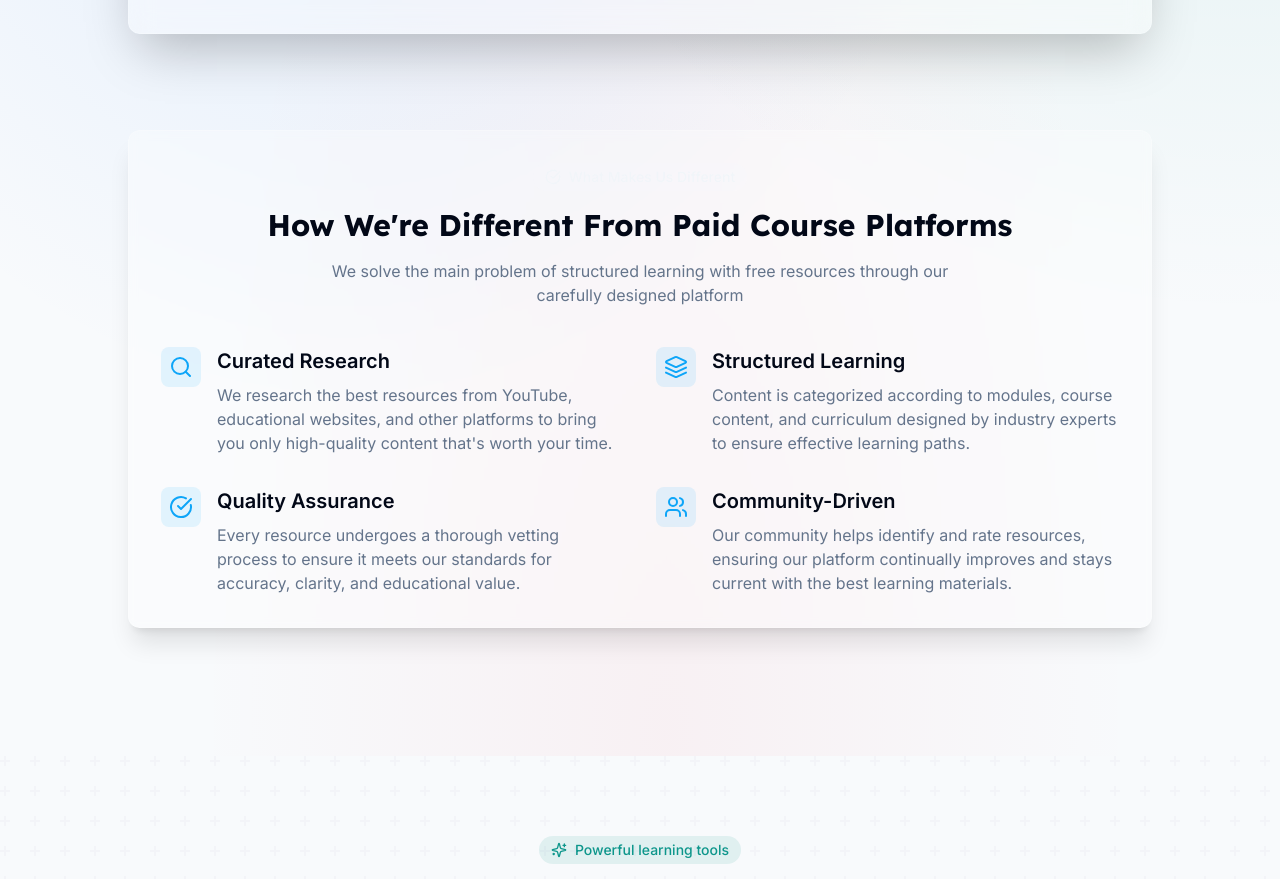
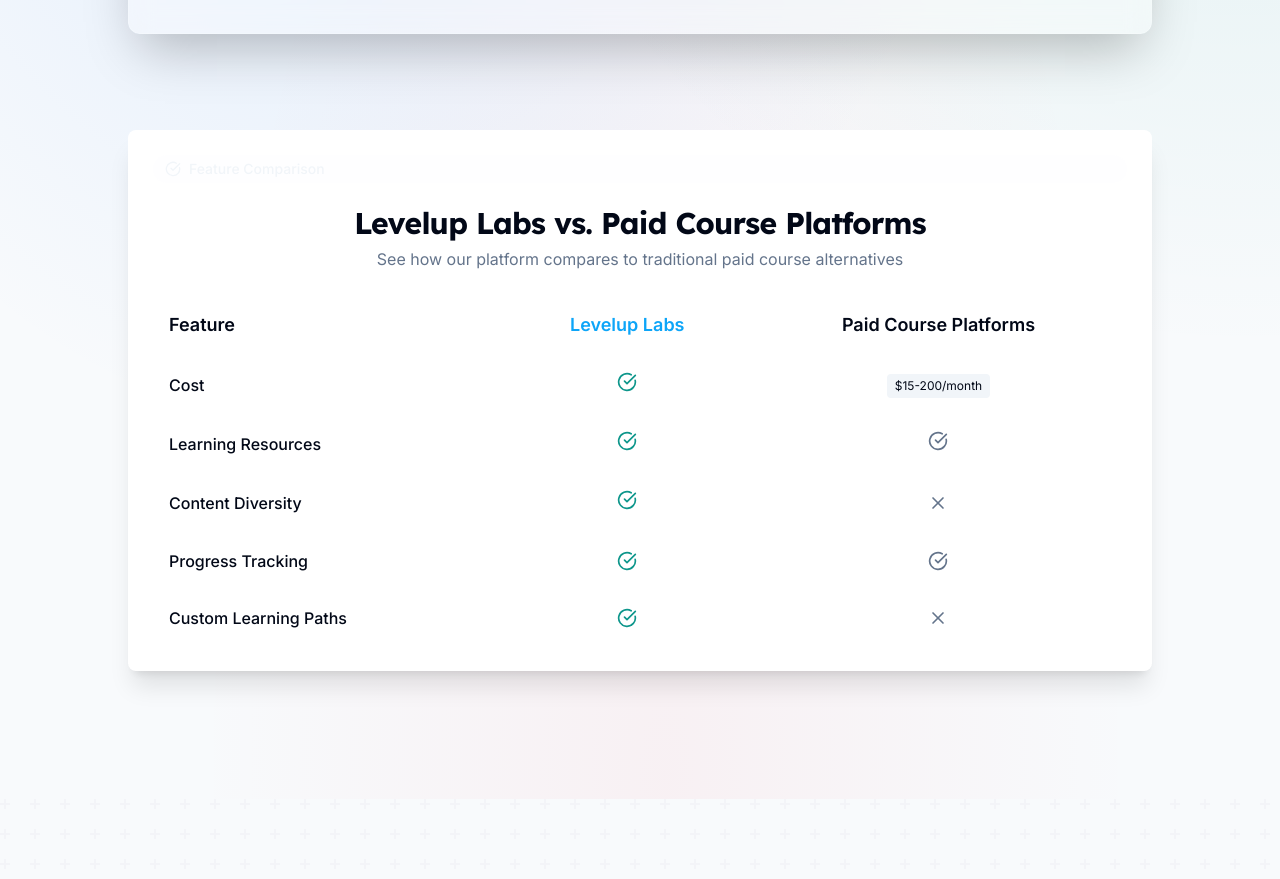
Before and after one commit to levelup4566/Levelup-Labs45667, a React (Vite) app: page / in a window 1280 px wide. Shown: the part 1140-2019 px from the top of the page. Built offline with nearby package versions, Linux system fonts and the light colour scheme.

Commit message:
Implement table for comparison
Implements a table to display differences.

```diff
--- a/src/components/home/Hero.tsx
+++ b/src/components/home/Hero.tsx
@@ -1,8 +1,10 @@
 
 import React from 'react';
 import { Button } from '@/components/ui/button';
-import { ArrowRight, BookOpen, Users, Star, Sparkles, Search, Layers, CheckCircle } from 'lucide-react';
+import { ArrowRight, BookOpen, Users, Star, Sparkles, Search, Layers, CheckCircle, X } from 'lucide-react';
 import { Link } from 'react-router-dom';
+import { Card, CardContent, CardHeader, CardTitle } from '@/components/ui/card';
+import { Tooltip, TooltipContent, TooltipProvider, TooltipTrigger } from '@/components/ui/tooltip';
 
 const Hero = () => {
   return (
@@ -74,70 +76,117 @@ const Hero = () => {
           </div>
         </div>
 
-        {/* New section: What makes us different */}
+        {/* Comparison table section */}
         <div className="max-w-5xl mx-auto mt-24 relative">
-          <div className="glass-card rounded-xl p-8 backdrop-blur-sm border border-white/20 shadow-xl animate-fade-in" style={{ animationDelay: "0.6s" }}>
-            <div className="text-center mb-10">
+          <Card className="glass-card backdrop-blur-sm border border-white/20 shadow-xl animate-fade-in" style={{ animationDelay: "0.6s" }}>
+            <CardHeader className="text-center">
               <div className="inline-flex items-center px-3 py-1 mb-4 rounded-full bg-secondary/10 text-secondary text-sm font-medium">
                 <CheckCircle className="h-4 w-4 mr-2" />
-                <span>What Makes Us Different</span>
+                <span>Feature Comparison</span>
               </div>
-              <h2 className="text-3xl font-bold mb-4 font-display">How We're Different From Paid Course Platforms</h2>
+              <CardTitle className="text-3xl font-bold mb-4 font-display">Levelup Labs vs. Paid Course Platforms</CardTitle>
               <p className="text-muted-foreground max-w-2xl mx-auto">
-                We solve the main problem of structured learning with free resources through our carefully designed platform
+                See how our platform compares to traditional paid course alternatives
               </p>
-            </div>
+            </CardHeader>
 
-            <div className="grid grid-cols-1 md:grid-cols-2 gap-8">
-              <div className="flex items-start gap-4">
-                <div className="flex-shrink-0 p-2 rounded-lg bg-primary/10">
-                  <Search className="h-6 w-6 text-primary" />
-                </div>
-                <div>
-                  <h3 className="font-semibold text-xl mb-2">Curated Research</h3>
-                  <p className="text-muted-foreground">
-                    We research the best resources from YouTube, educational websites, and other platforms to bring you only high-quality content that's worth your time.
-                  </p>
-                </div>
+            <CardContent>
+              <div className="overflow-x-auto">
+                <table className="w-full border-collapse">
+                  <thead>
+                    <tr className="border-b border-white/20">
+                      <th className="text-left p-4 font-semibold text-lg">Feature</th>
+                      <th className="p-4 font-semibold text-lg text-primary">Levelup Labs</th>
+                      <th className="p-4 font-semibold text-lg">Paid Course Platforms</th>
+                    </tr>
+                  </thead>
+                  <tbody>
+                    <tr className="border-b border-white/10">
+                      <td className="p-4 font-medium">Cost</td>
+                      <td className="p-4 text-center">
+                        <TooltipProvider>
+                          <Tooltip>
+                            <TooltipTrigger>
+                              <CheckCircle className="h-5 w-5 text-accent mx-auto" />
+                            </TooltipTrigger>
+                            <TooltipContent>
+                              <p>Completely free!</p>
+                            </TooltipContent>
+                          </Tooltip>
+                        </TooltipProvider>
+                      </td>
+                      <td className="p-4 text-center">
+                        <span className="inline-flex items-center justify-center px-2 py-1 rounded bg-muted text-xs">$15-200/month</span>
+                      </td>
+                    </tr>
+                    <tr className="border-b border-white/10">
+                      <td className="p-4 font-medium">Learning Resources</td>
+                      <td className="p-4 text-center">
+                        <TooltipProvider>
+                          <Tooltip>
+                            <TooltipTrigger>
+                              <CheckCircle className="h-5 w-5 text-accent mx-auto" />
+                            </TooltipTrigger>
+                            <TooltipContent>
+                              <p>Best free resources from across the web</p>
+                            </TooltipContent>
+                          </Tooltip>
+                        </TooltipProvider>
+                      </td>
+                      <td className="p-4 text-center">
+                        <TooltipProvider>
+                          <Tooltip>
+                            <TooltipTrigger>
+                              <CheckCircle className="h-5 w-5 text-muted-foreground mx-auto" />
+                            </TooltipTrigger>
+                            <TooltipContent>
+                              <p>Platform-specific content only</p>
+                            </TooltipContent>
+                          </Tooltip>
+                        </TooltipProvider>
+                      </td>
+                    </tr>
+                    <tr className="border-b border-white/10">
+                      <td className="p-4 font-medium">Content Diversity</td>
+                      <td className="p-4 text-center">
+                        <TooltipProvider>
+                          <Tooltip>
+                            <TooltipTrigger>
+                              <CheckCircle className="h-5 w-5 text-accent mx-auto" />
+                            </TooltipTrigger>
+                            <TooltipContent>
+                              <p>Multiple teaching styles and approaches</p>
+                            </TooltipContent>
+                          </Tooltip>
+                        </TooltipProvider>
+                      </td>
+                      <td className="p-4 text-center">
+                        <X className="h-5 w-5 text-muted-foreground mx-auto" />
+                      </td>
+                    </tr>
+                    <tr className="border-b border-white/10">
+                      <td className="p-4 font-medium">Progress Tracking</td>
+                      <td className="p-4 text-center">
+                        <CheckCircle className="h-5 w-5 text-accent mx-auto" />
+                      </td>
+                      <td className="p-4 text-center">
+                        <CheckCircle className="h-5 w-5 text-muted-foreground mx-auto" />
+                      </td>
+                    </tr>
+                    <tr>
+                      <td className="p-4 font-medium">Custom Learning Paths</td>
+                      <td className="p-4 text-center">
+                        <CheckCircle className="h-5 w-5 text-accent mx-auto" />
+                      </td>
+                      <td className="p-4 text-center">
+                        <X className="h-5 w-5 text-muted-foreground mx-auto" />
+                      </td>
+                    </tr>
+                  </tbody>
+                </table>
               </div>
-
-              <div className="flex items-start gap-4">
-                <div className="flex-shrink-0 p-2 rounded-lg bg-primary/10">
-                  <Layers className="h-6 w-6 text-primary" />
-                </div>
-                <div>
-                  <h3 className="font-semibold text-xl mb-2">Structured Learning</h3>
-                  <p className="text-muted-foreground">
-                    Content is categorized according to modules, course content, and curriculum designed by industry experts to ensure effective learning paths.
-                  </p>
-                </div>
-              </div>
-
-              <div className="flex items-start gap-4">
-                <div className="flex-shrink-0 p-2 rounded-lg bg-primary/10">
-                  <CheckCircle className="h-6 w-6 text-primary" />
-                </div>
-                <div>
-                  <h3 className="font-semibold text-xl mb-2">Quality Assurance</h3>
-                  <p className="text-muted-foreground">
-                    Every resource undergoes a thorough vetting process to ensure it meets our standards for accuracy, clarity, and educational value.
-                  </p>
-                </div>
-              </div>
-
-              <div className="flex items-start gap-4">
-                <div className="flex-shrink-0 p-2 rounded-lg bg-primary/10">
-                  <Users className="h-6 w-6 text-primary" />
-                </div>
-                <div>
-                  <h3 className="font-semibold text-xl mb-2">Community-Driven</h3>
-                  <p className="text-muted-foreground">
-                    Our community helps identify and rate resources, ensuring our platform continually improves and stays current with the best learning materials.
-                  </p>
-                </div>
-              </div>
-            </div>
-          </div>
+            </CardContent>
+          </Card>
         </div>
       </div>
     </section>
```
